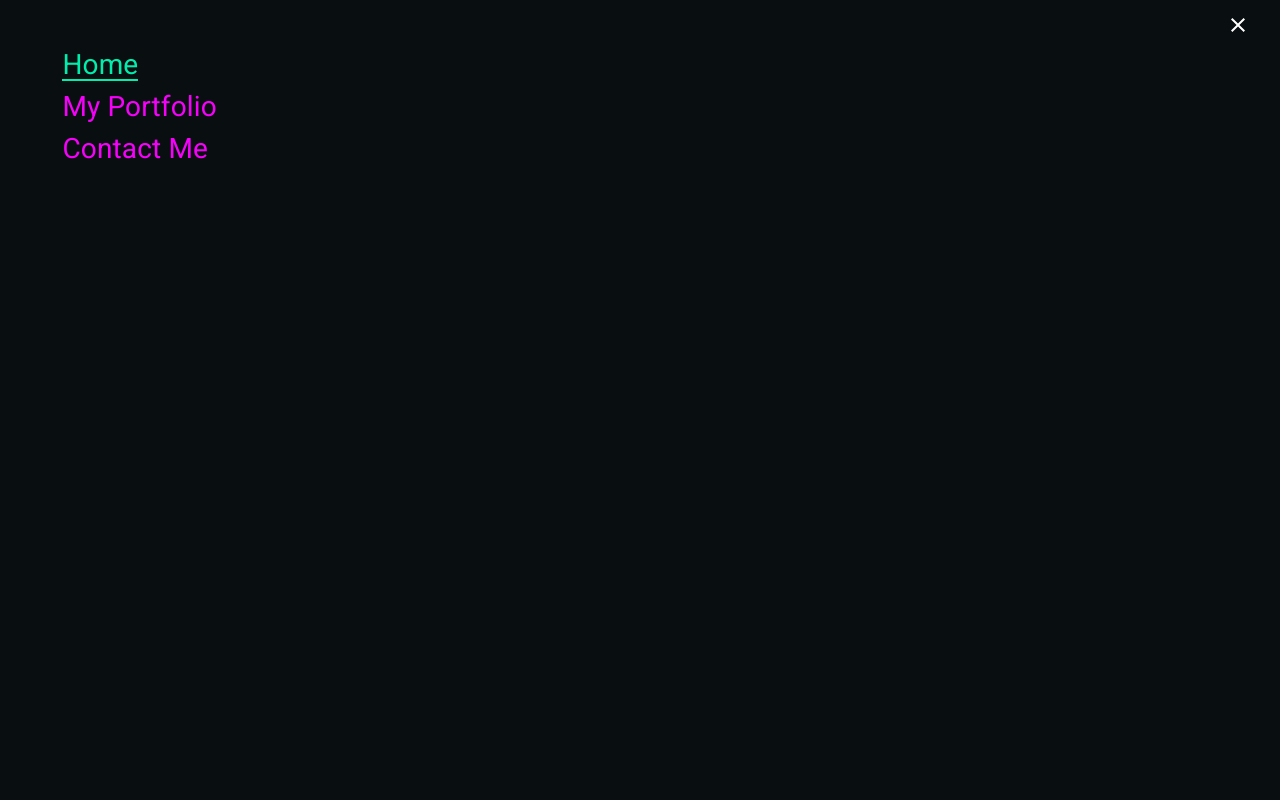
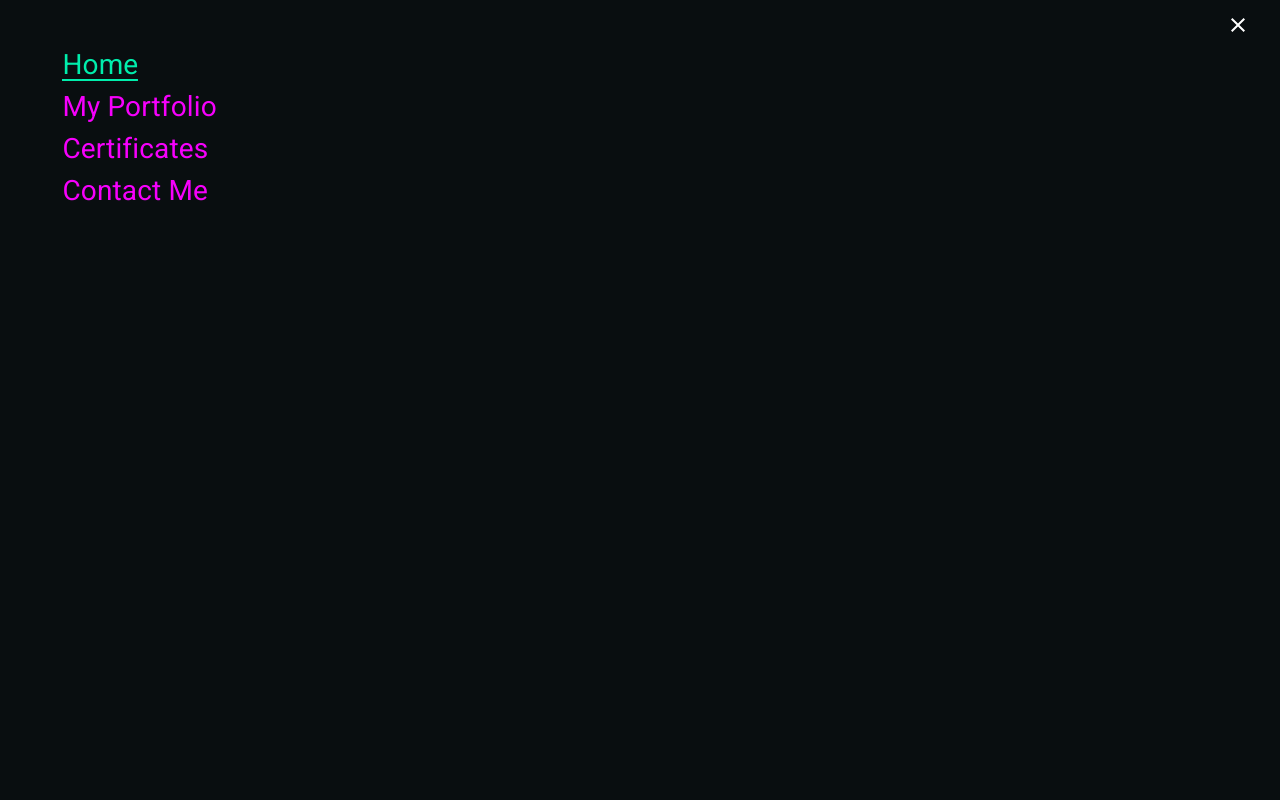
Before and after one commit to eugenehan94/React-Netlify-Website, a React (Create React App) app: page / in a window 1280 px wide. Both pictures are taken after a click on the icon 1244 px from the left and 28 px from the top of the page. Shown: the top 800 px of the page. Built offline with nearby package versions, Linux system fonts and the light colour scheme; the HTML template or start-up script is replaced by a standard one.

Commit message:
adding certificates to menu

```diff
--- a/src/components/_shared/navbar/rightDrawer.tsx
+++ b/src/components/_shared/navbar/rightDrawer.tsx
@@ -69,6 +69,16 @@ const RightDrawer = (props: RightDrawerTypes) => {
             </Grid>
             <Grid item>
               <NavLink
+                to="/certificates"
+                className={({ isActive }) =>
+                  "routerLink " + (isActive ? "routerLinkActive" : "")
+                }
+              >
+                Certificates
+              </NavLink>
+            </Grid>
+            <Grid item>
+              <NavLink
                 to="/contact-me"
                 className={({ isActive }) =>
                   "routerLink " + (isActive ? "routerLinkActive" : "")
--- a/src/components/home/whatIAmBestAt/index.tsx
+++ b/src/components/home/whatIAmBestAt/index.tsx
@@ -81,7 +81,7 @@ const WhatIAmBestAt = () => {
             <CardContent>
               <GroupsRoundedIcon sx={{ color: "#ffffff" }} fontSize="large" />
               <StyledCardTitleTypography color="secondary" gutterBottom>
-                Teamwork
+                Agile Team
               </StyledCardTitleTypography>
               <StyledCardParagraphyTypography>
                 From small to large projects with great objectives and
--- a/src/pages/Home.tsx
+++ b/src/pages/Home.tsx
@@ -5,6 +5,7 @@ import AboutMe from "../components/home/aboutMe";
 import WhatIAmBestAt from "../components/home/whatIAmBestAt";
 import MyProfessionalJourney from "../components/home/myProfessionalJourney";
 import MyEducation from "../components/home/myEducation";
+import ScrollToTop from "../components/_shared/scrollToTopButton";
 // Material UI Components
 import { Box, Divider, styled } from "@mui/material";
 
@@ -24,6 +25,7 @@ const Home = () => {
       <MyProfessionalJourney />
       <StyledDivider aria-hidden="true" />
       <MyEducation />
+      <ScrollToTop />
     </Box>
   );
 };
```
